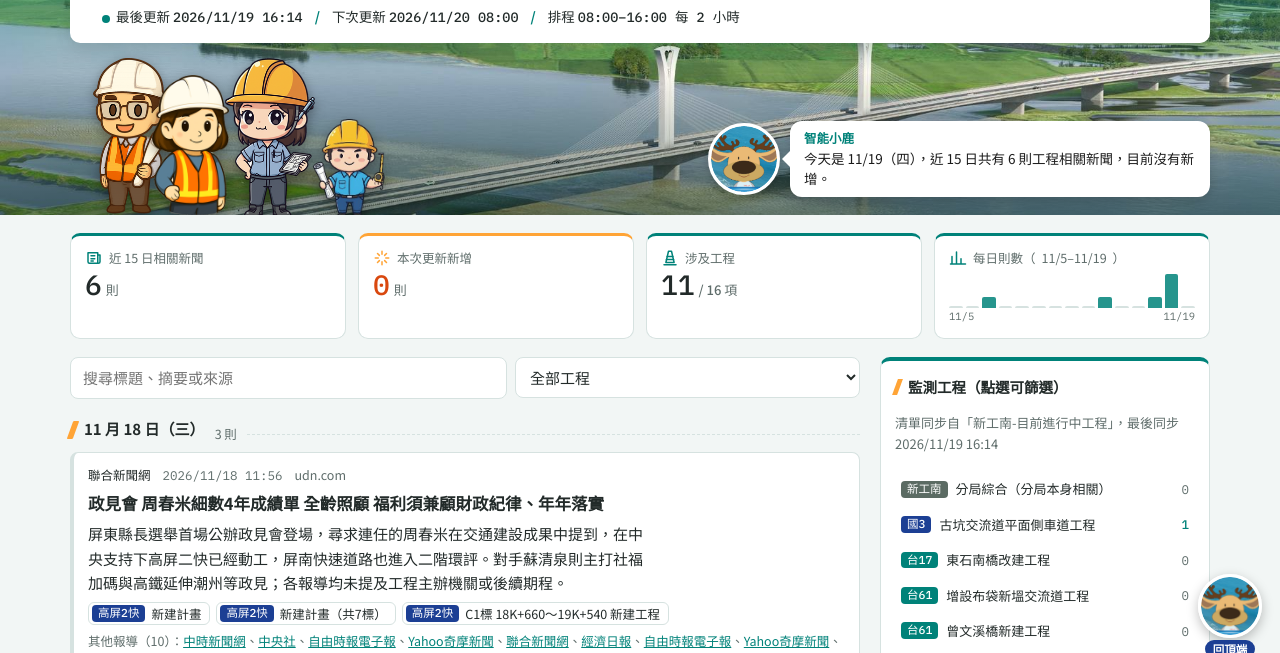
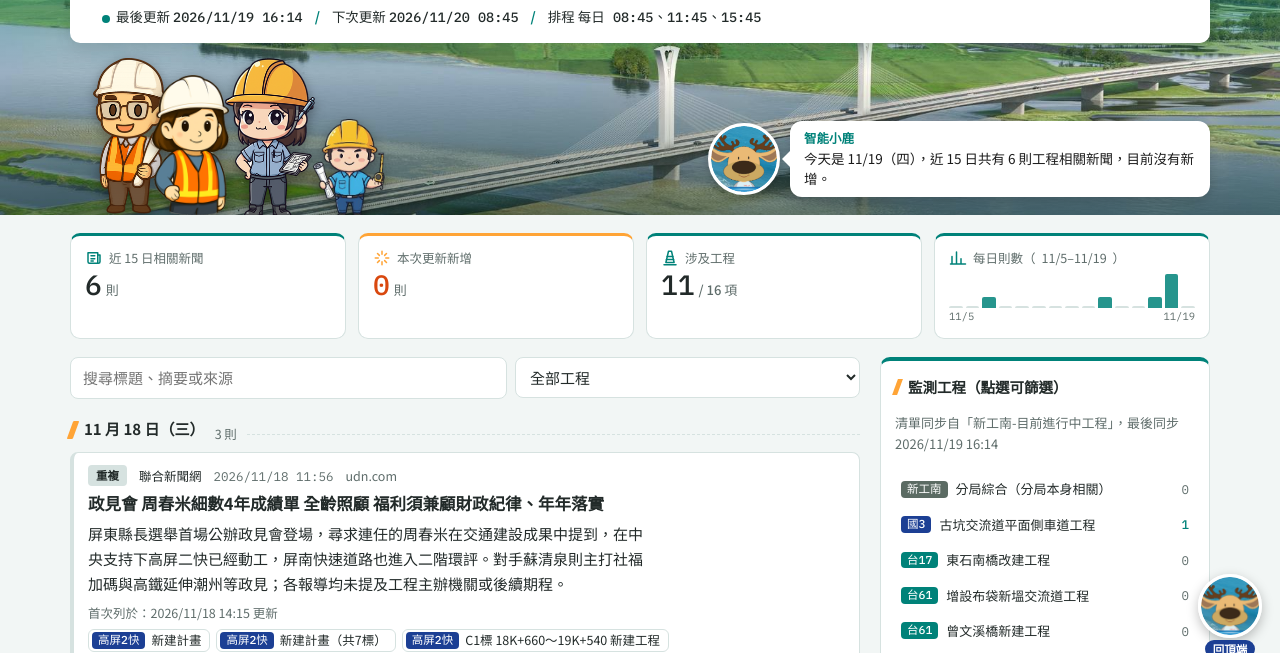
Before and after one commit to chichimin/thb-SRNCB, a plain HTML site: page index.html in a window 1280 px wide. Shown: the part 124-777 px from the top of the page. Drawn offline with Linux system fonts and the light colour scheme.

Commit message:
網頁加上【重複】與首次列於標註、其他報導（新增）標註；排程改為每日 08:45、11:45、15:45
Co-Authored-By: Claude Opus 5.5 <noreply@anthropic.com>
Claude-Session: https://claude.ai/code/session_01BwwejyMYQDJtVUrtfmZ9Td

```diff
--- a/index.html
+++ b/index.html
@@ -98,6 +98,9 @@ header.top{background:var(--sign);padding:14px 0 0}
 .meta{display:flex;flex-wrap:wrap;gap:4px 12px;font-size:12.5px;color:var(--muted);align-items:center}
 .meta time{font-family:var(--font-mono);font-variant-numeric:tabular-nums}
 .badge{font-size:11.5px;font-weight:700;padding:1px 8px;border-radius:4px;background:var(--yellow);color:#1a1a1a}
+.badge.dup{background:var(--line);color:var(--ink)}
+.first{font-size:12.5px;color:var(--muted)}
+.reposts .add{color:var(--accent);font-weight:700}
 .src{font-weight:500;color:var(--ink)}
 .item h3{margin:0;font-size:16.5px;line-height:1.45;text-wrap:balance}
 .item h3 a{text-decoration:none}
@@ -234,7 +237,7 @@ header.top{position:relative;background:
       <div class="status" id="status">
         <span><i class="dot warn" id="dot"></i>最後更新 <b id="lastRun">讀取中…</b></span>
         <span>下次更新 <b id="nextRun">—</b></span>
-        <span>排程 <b>08:00–16:00 每 2 小時</b></span>
+        <span>排程 <b>每日 08:45、11:45、15:45</b></span>
       </div>
     </div>
   </div>
@@ -351,13 +354,13 @@ const WEEK = "日一二三四五六";
 function dayLabel(key){ const d=new Date(key); return `${d.getUTCMonth()+1} 月 ${d.getUTCDate()} 日（${WEEK[d.getUTCDay()]}）`; }
 
 function nextRunTs(now=Date.now()){
-  // 台灣時間 6,8,...,22 點
+  // 台灣時間每日 08:45、11:45、15:45
+  const SLOTS = [8*60+45, 11*60+45, 15*60+45];
   const t = new Date(now + 8*3600*1000);
-  const h = t.getUTCHours(), m = t.getUTCMinutes();
-  let nh = null;
-  for (let x=8; x<=16; x+=2){ if (x>h || (x===h && m<1)) { nh=x; break; } }
+  const cur = t.getUTCHours()*60 + t.getUTCMinutes();
   const base = Date.UTC(t.getUTCFullYear(),t.getUTCMonth(),t.getUTCDate()) - 8*3600*1000;
-  return nh===null ? base + (24+8)*3600*1000 : base + nh*3600*1000;
+  const nx = SLOTS.find(s => s > cur);
+  return nx===undefined ? base + (24*60+SLOTS[0])*60000 : base + nx*60000;
 }
 
 function shield(no){
@@ -393,7 +396,7 @@ function render(){
     const add = meta.lastRunId ? newCount : 0;
     g.textContent = all.length
       ? `今天是 ${day}，近 15 日共有 ${all.length} 則工程相關新聞${add?`，本次新增 ${add} 則，快來看看！`:"，目前沒有新增。"}`
-      : `今天是 ${day}，近 15 日還沒有找到相關新聞，我每 2 小時會再幫你找一次！`;
+      : `今天是 ${day}，近 15 日還沒有找到相關新聞，每天 08:45、11:45、15:45 我會再幫你找一次！`;
   })();
   $("tProj").innerHTML = `${projSet.size}<small>/ ${PROJECTS.length-1} 項</small>`;
   // trend
@@ -423,7 +426,7 @@ function render(){
   if (!items.length){
     $("list").innerHTML = all.length
       ? `<div class="empty"><strong>沒有符合篩選條件的新聞</strong>請調整搜尋字詞或工程篩選。</div>`
-      : `<div class="empty"><strong>近 15 日查無相關新聞</strong>系統每日 08:00 至 16:00 每 2 小時自動搜尋一次，有新報導會自動出現在這裡。</div>`;
+      : `<div class="empty"><strong>近 15 日查無相關新聞</strong>系統每日 08:45、11:45、15:45 自動搜尋，有新報導會自動出現在這裡。</div>`;
     return;
   }
   let html = "", cur = null, group = [];
@@ -432,13 +435,17 @@ function render(){
     const k = twDateKey(n.publishedTs);
     if (k!==cur){ flush(); cur=k; group=[]; }
     const isNew = meta.lastRunId && n.firstSeenRun === meta.lastRunId;
+    const isDup = !!meta.lastRunId && !isNew;
+    const firstAt = n.firstSeenTs ? tw(n.firstSeenTs) : esc(n.firstSeenRun||"");
+    const addedNow = r => !isNew && meta.lastRunTs && Number(r.foundTs) === Number(meta.lastRunTs);
     const reposts = (n.reposts||[]).filter(r=>r&&r.url);
     group.push(`<article class="item${isNew?" is-new":""}">
-      <div class="meta">${isNew?'<span class="badge">新</span>':""}<span class="src">${esc(n.source)}</span><time>${tw(n.publishedTs)}</time>${n.domain?`<span>${esc(n.domain)}</span>`:""}</div>
+      <div class="meta">${isNew?'<span class="badge">新</span>':""}${isDup?'<span class="badge dup">重複</span>':""}<span class="src">${esc(n.source)}</span><time>${tw(n.publishedTs)}</time>${n.domain?`<span>${esc(n.domain)}</span>`:""}</div>
       <h3><a href="${esc(safeUrl(n.url))}" target="_blank" rel="noopener">${esc(n.title)}</a></h3>
       ${n.summary?`<p>${esc(n.summary)}</p>`:""}
+      ${isDup?`<div class="first">首次列於：${firstAt} 更新</div>`:""}
       <div class="tags">${(n.projects||[]).map(x=>shield(x)).join("")}</div>
-      ${reposts.length?`<div class="reposts">其他報導（${reposts.length}）：${reposts.map(r=>`<a href="${esc(safeUrl(r.url))}" target="_blank" rel="noopener" title="${esc(r.title||"")}${r.published?" ・ "+esc(tw(Date.parse(r.published))):""}">${esc(r.source||"連結")}</a>`).join("、")}</div>`:""}
+      ${reposts.length?`<div class="reposts">其他報導（${reposts.length}）：${reposts.map(r=>`${addedNow(r)?'<span class="add">（新增）</span>':""}<a href="${esc(safeUrl(r.url))}" target="_blank" rel="noopener" title="${esc(r.title||"")}${r.published?" ・ "+esc(tw(Date.parse(r.published))):""}">${esc(r.source||"連結")}</a>`).join("、")}</div>`:""}
     </article>`);
   }
   flush();
```
